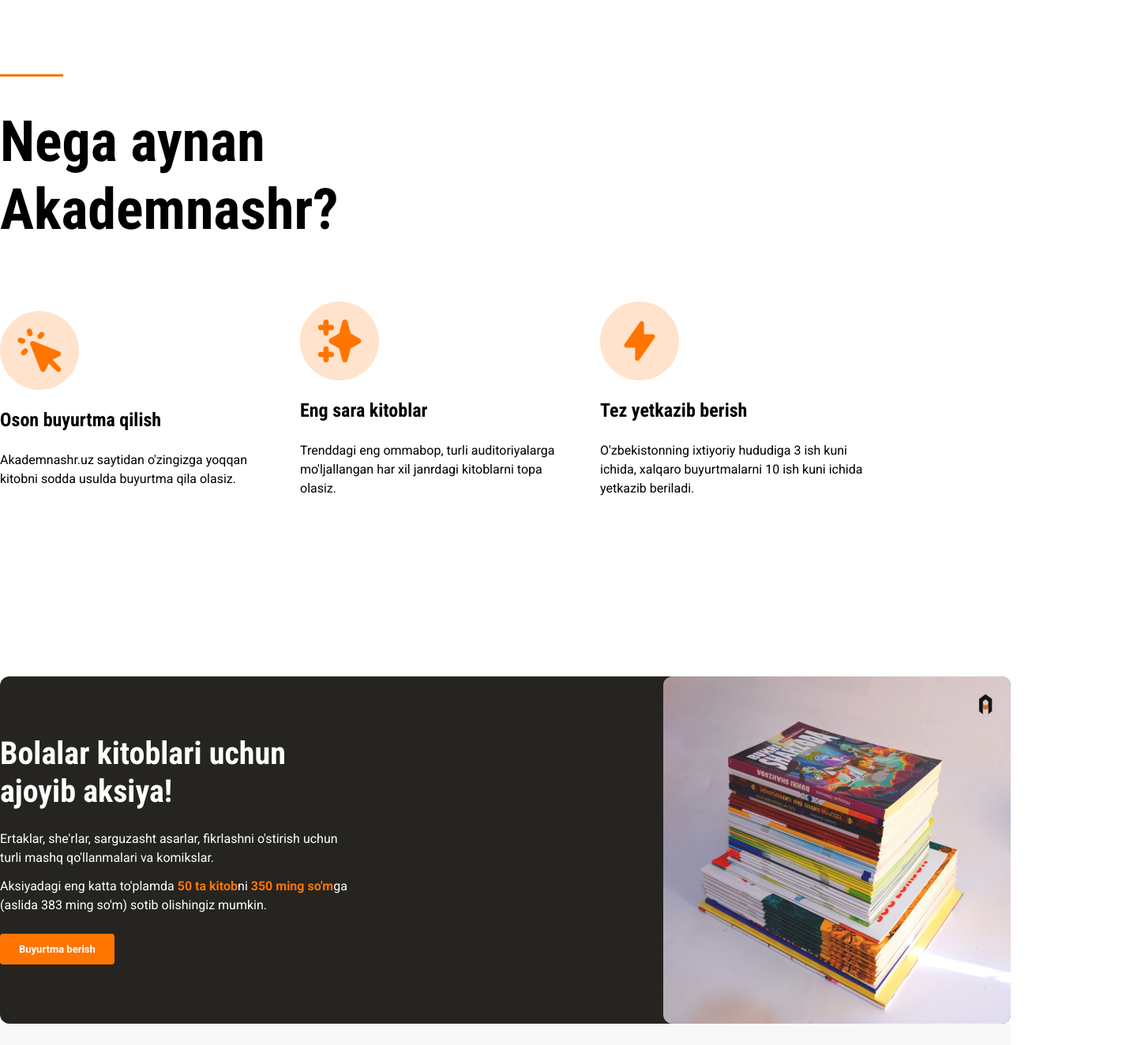
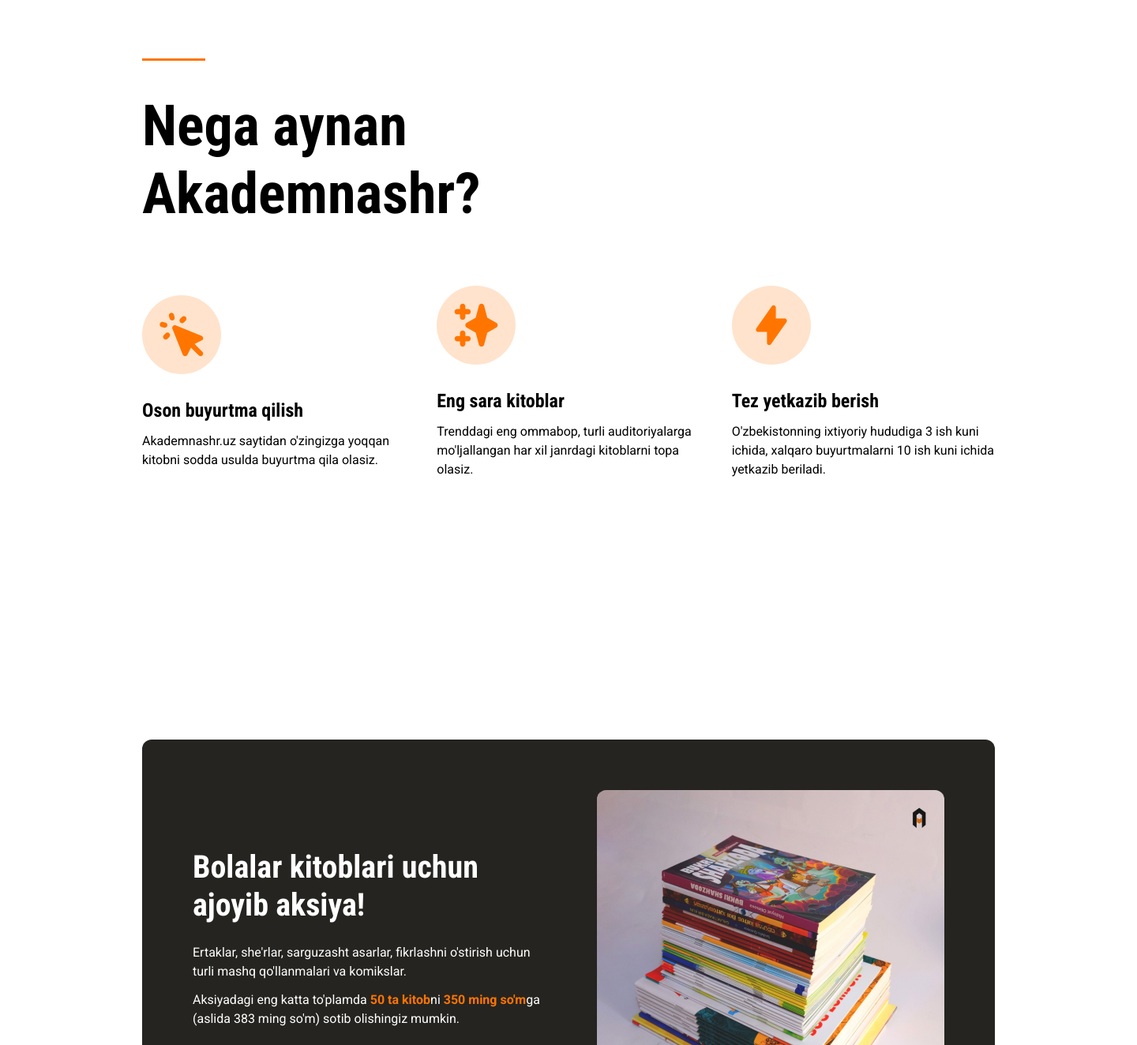
Before and after one commit to Khurshiddd/galere, a website: page index.html in a window 1280 px wide. Shown: the part 730-2054 px from the top of the page at 79% size, 1440 px wide, since content can reach past the window. Drawn offline with nearby package versions, Linux system fonts and the light colour scheme.

Commit message:
complate

```diff
--- a/index.html
+++ b/index.html
@@ -14,6 +14,7 @@
 <!-- https://www.figma.com/file/5SGczZCFGsw9esC4pXKUCom/Akademnashr-promo-sayt?node-id=1%3A2 -->
 <body>
     <header class="header">
+        <div class="site-header-container container">
             <a href="index.html">
                 <!-- AkademikNashr logo rasmi -->
                 <img class="logo-link" src="rasm/logo.svg" alt="AkademikNashr logo rasmi" width="227" height="60">
@@ -29,9 +30,11 @@
                 </nav>
                 <div><a class="main-link" href="#">Ro'yxatdan o'tish</a></div>
             </div>
+        </div>
     </header>
     <main>
         <section class="hero">
+            <div class="hero-container container">
                 <div class="hero-content">
                     <hr class="hr">
                     <!-- HERO -->
@@ -43,9 +46,11 @@
                         <a class="main-link" href="#">Buyurtma berish</a>
                     </div>
                     <!-- PYTHON BO'YICHA KITOB RASMI -->
-                <img class="hero-img" src="rasm/python-book.svg" alt="PYTHON BO'YICHA KITOB RASMI" width="510" height="510">
+                    <img class="hero-img header-img" src="rasm/python-book.svg" alt="PYTHON BO'YICHA KITOB RASMI" width="510" height="510">
+                </div>
             </section>
             <section class="features">
+                <div class="container">
                     <hr class="hr">
                     <h2 class="features-heding">Nega aynan Akademnashr?</h2>
                     <ul class="future-list">
@@ -74,9 +79,12 @@
                             <p class="future-info">O'zbekistonning ixtiyoriy hududiga 3 ish kuni ichida, xalqaro buyurtmalarni 10 ish kuni ichida yetkazib beriladi.</p>
                         </li>
                     </ul>
+                </div>
             </section>
             <section class="promo">
                 <!-- AKSIYA -->
+                <div class="container">
+                    <div class="promo-inner">
                         <div class="promo-content">
                             <h2 class="promo-heading">Bolalar kitoblari uchun ajoyib aksiya!</h2>
                             <div class="promo-info-wrap">
@@ -87,11 +95,14 @@
                         </div>
                         <!-- rasm -->
                         <img class="promo-img" src="rasm/sale-img.jpg" alt="rasm" width="440" height="440">
+                    </div>
+                 </div>
             </section>
         </main>
         <div>
             <footer class="site-footer">
                 <!-- SITE-FUTER -->
+                <div class="container">
                     <div class="site-footer-top">
                         <a href="#"><!-- akademiknashr logo rasm -->
                             <img class="logo-link" src="rasm/logo.svg" alt="logo" width="227" height="60">
@@ -139,6 +150,7 @@
                             <li><a href="#">Maxfiylik nizomi</a></li>
                         </ul>
                     </div>
+                </div>
             </footer>
         </div>
     </body>
--- a/style.css
+++ b/style.css
@@ -1,19 +1,36 @@
+*{
+    box-sizing: border-box;
+}
 body{
-    /* margin: 0;
-    padding: 0; */
+    margin: 0;
+    padding: 0;
     font-style: 16px;
     line-height: 1.5;
     font-family: "Roboto","Arial",sans-serif;
+    width: 1440px;
+    margin-left: auto;
+    margin-right: auto;
 }
 *:focus{
     outline: #ff7500 dotted 2px;
     outline-offset: 3px;
 }
-.header{
-    background-color: #ffffff;
+.container{
+    width: 100%;
+    min-width: 1100px;
+    max-width: 1100px;
+    padding-left: 10px;
+    padding-right: 10px;
+    margin-left: auto;
+    margin-right: auto;
+}
+.site-header-container{
     display: flex;
     justify-content: space-between;
     align-items: center;
+}
+.header{
+    background-color: #ffffff;
     border-top: #FF7500 5px solid;
     padding-top: 16px;
     padding-bottom: 16px;
@@ -75,11 +92,12 @@
 .hero{
     background-color: #252420;
     color: #fff;
+}
+.hero-container{
     display: flex;
     align-items: center;
     justify-content: space-between;
 }
-
 .hero-content{
     width: 390px;
 }
@@ -114,6 +132,7 @@
     padding: 0;
     margin: 0;
 }
+
 .future{
     width: 340px;
     margin-right: 40px;
@@ -145,23 +164,31 @@
     width: 100px;
     height: 100px;
     border-radius: 50%;
+    margin-bottom: 32px;
     background-color: rgba(255, 117, 0, 0.2);
 }
 .future-title{
+    margin-top: 0;
+    margin-bottom: 12px;
     font-size: 24px;
     line-height: 1.2;
     font-family: 'Roboto Condensed','Roboto','Arial', sans-serif;
 }
-
+.future-info{
+    margin: 0;
+}
 .promo{
-    /* width: 1100px;
-    height: 419px; */
-    background-color: #252420;
-    color: #fff;
+    padding-top: 120px;
+    padding-bottom: 160px;
+}
+.promo-inner {
     display: flex;
     justify-content: space-between;
     align-items: center;
+    background-color: #252420;
     border-radius: 12px;
+    padding: 64px;
+    color: #fff;
 }
 .promo-content{
     width: 440px;
@@ -246,6 +273,12 @@
     margin: 0;
     margin-right: 68px;
 }
+.site-footer-links li{
+    margin-bottom: 16px;
+}
+.site-footer-links li:last-child{
+    margin-bottom: 0;
+}
 .site-footer-links:last-child{
     margin-right: 0;
 }
@@ -275,3 +308,7 @@
 .logo-link img{
     display: block;
 }
+.header-img{
+   margin-top: 40px;
+   margin-bottom: -60px;
+}
```
Also changed, not shown: 1 other file. Lines whose indentation alone changed are shown as unchanged.
